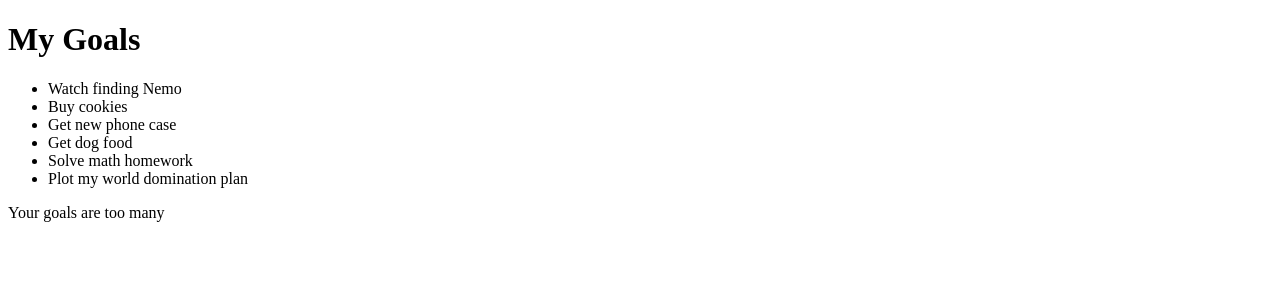
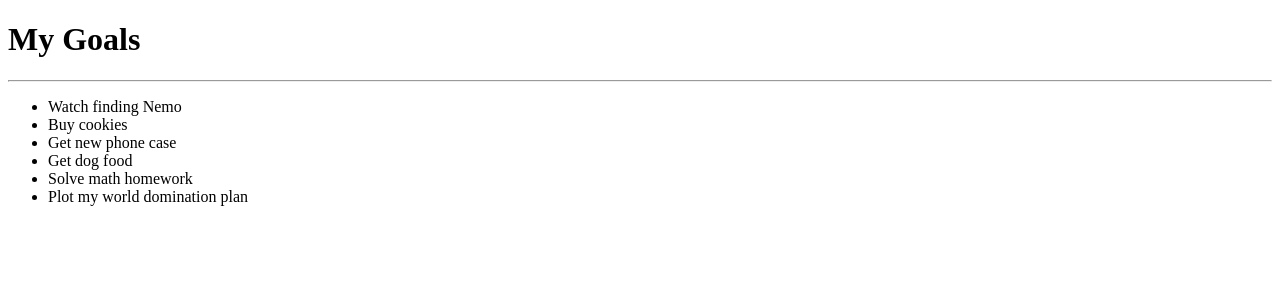
Before and after one commit to Charmain-Bonareri/Goals-App, an Angular app in the folder Goals/: page / in a window 1280 px wide. Shown: the top 300 px of the page. Built offline with nearby package versions, Linux system fonts and the light colour scheme.

Commit message:
Nested the goalcomponent inside the appcomponent.

```diff
--- a/Goals/src/app/app.component.html
+++ b/Goals/src/app/app.component.html
@@ -1,9 +1 @@
-<div>
-  <h1> My Goals </h1>
-  <ul>
-    <li *ngFor='let goal of goals'>
-      {{goal.name}}
-    </li>
-  </ul>
-  <p *ngIf='goals.length> 5'>Your goals are too many </p>
-</div>
+<app-goal></app-goal>
```
